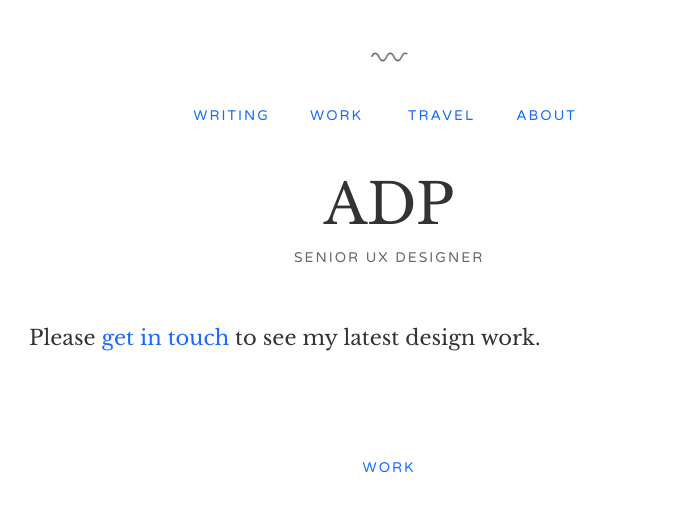
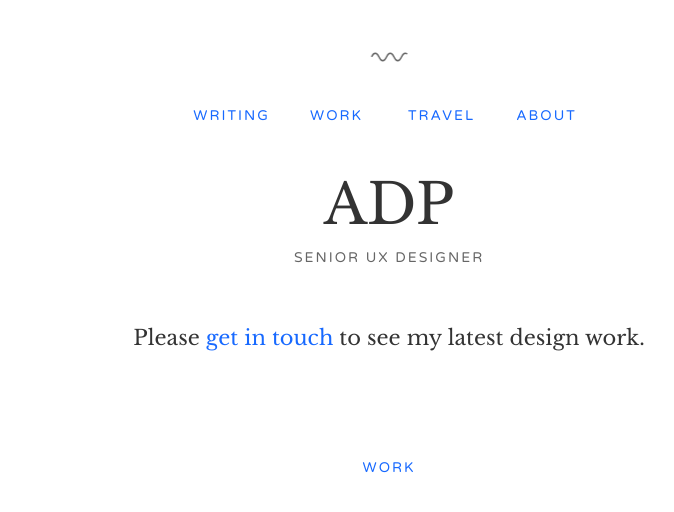
Before and after one commit to lancegutin/lancegutin.github.io, a Jekyll site: the page built from work/adp.html, in a window 1280 px wide. Shown: the top 512 px of the page, without its empty margins (251-925 px from the left). Built offline with Jekyll 4.4.1, drawn with Linux system fonts in a browser that asks for light colours; nearby versions of some CDN libraries.

Commit message:
Update adp.html

```diff
--- a/work/adp.html
+++ b/work/adp.html
@@ -13,7 +13,7 @@ layout: default
 			<h1 class="center">{{ page.title }}</h1>
 			<div class="description">{{ page.description }}</div>
 		</div>
-		<p>
+		<p class="center">
 			Please <a href="mailto:hi@lancegutin.com?subject=Portfolio%20request&body=Lance%2C%20%0A%0AI%20want%20to%20see%20your%20latest%20design%20work%21%20%0A%0ACheers%2C">get in touch</a> to see my latest design work.
 		</p>
 	</div>
```
